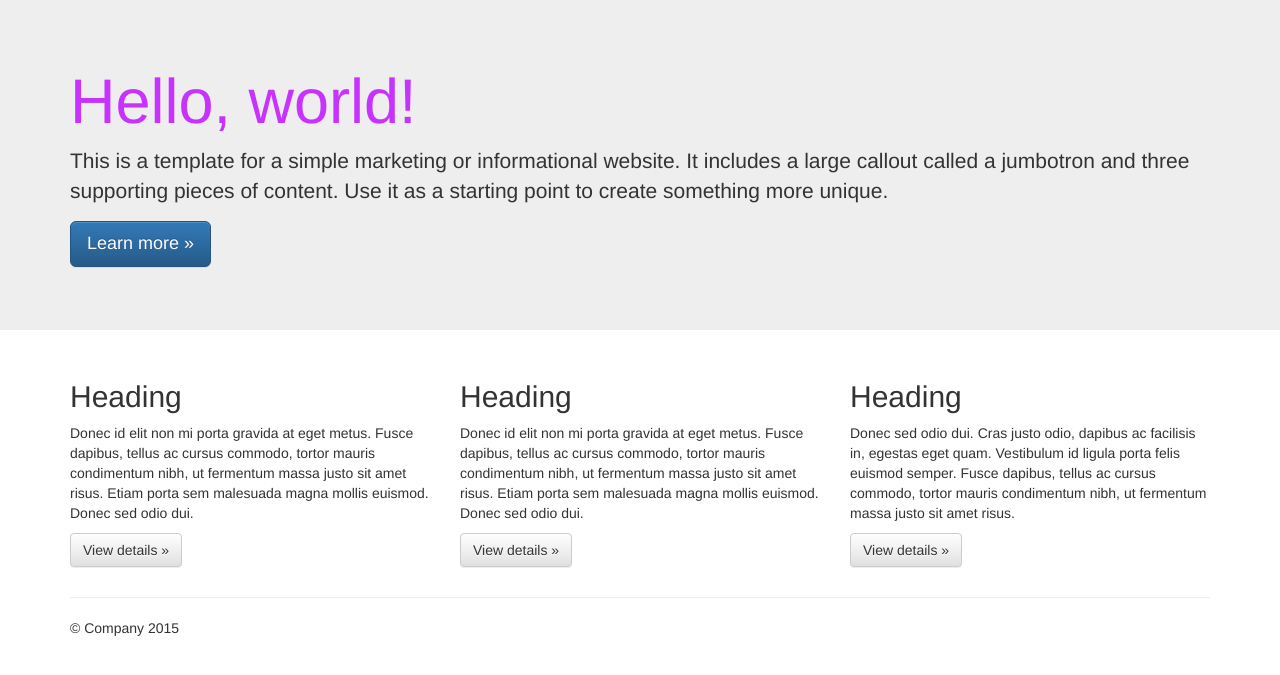
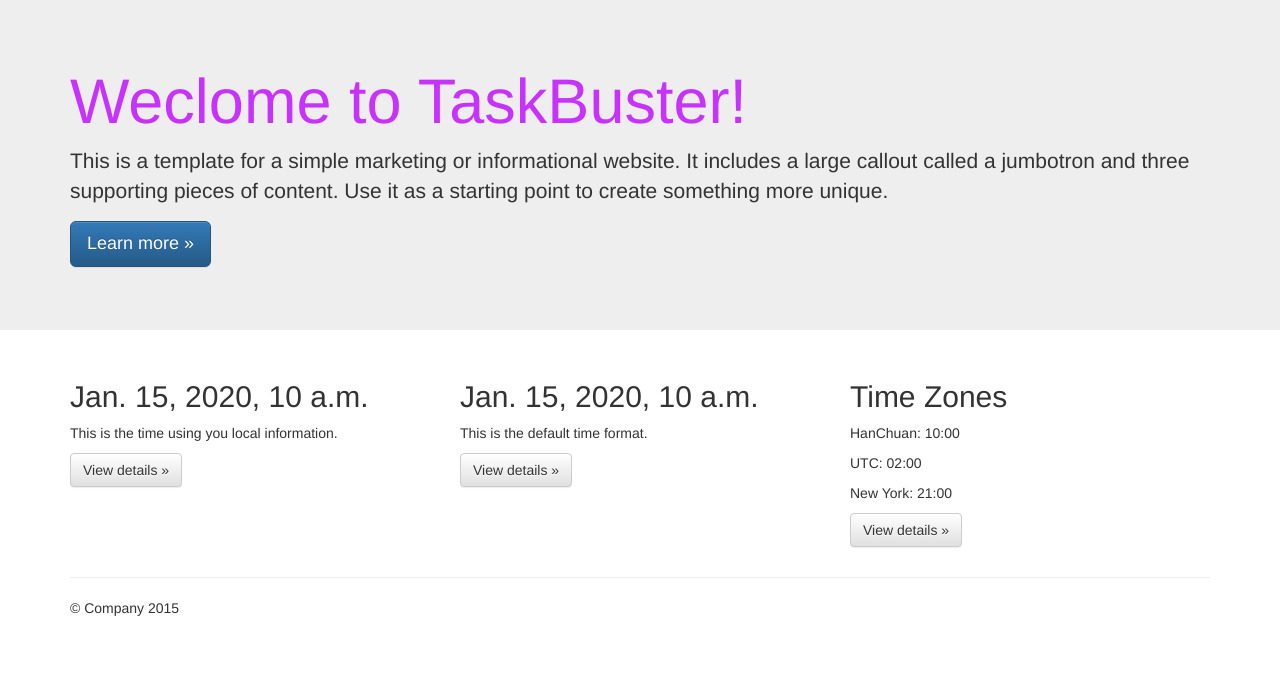
Before and after one commit to gongxue80/taskbuster_project, a Django app: template taskbuster/templates/taskbuster/index.html in a window 1280 px wide. Shown: the part 51-726 px from the top of the page. Run offline with Django 3.2, Linux system fonts and the light colour scheme; the template is opened without the code that fills it: most values are stand-ins (such as "Sample title", 1, 10 or a date in 2020); some libraries are stand-ins or nearby versions.

Commit message:
Internationalization and localization

```diff
--- a/taskbuster/templates/base.html
+++ b/taskbuster/templates/base.html
@@ -57,6 +57,16 @@
     </nav>
     {% endblock %}
     {% block content %}{% endblock %}
+    {% block foorter %}
+    <div class="container">
+    <hr>
+
+    <footer>
+      <p>&copy; Company 2015</p>
+    </footer>
+  </div>
+    {% endblock %}
+
 
         <!-- <script src="//ajax.googleapis.com/ajax/libs/jquery/1.11.2/jquery.min.js"></script> -->
         <script>window.jQuery || document.write('<script src="static/js/vendor/jquery-1.11.2.min.js"><\/script>')</script>
--- a/taskbuster/templates/taskbuster/index.html
+++ b/taskbuster/templates/taskbuster/index.html
@@ -1,4 +1,5 @@
 {% extends 'base.html' %}
+{% load i18n l10n tz %}
 
 {% block head_title %}TaskBuster Django Tutorial{% endblock %}
 
@@ -6,8 +7,8 @@
 <!-- Main jumbotron for a primary marketing message or call to action -->
 <div class="jumbotron">
     <div class="container">
-      <h1>Hello, world!</h1>
-      <p>This is a template for a simple marketing or informational website. It includes a large callout called a jumbotron and three supporting pieces of content. Use it as a starting point to create something more unique.</p>
+      <h1>{% trans "Weclome to TaskBuster!" %}</h1>
+      <p>{% blocktrans %}This is a template for a simple marketing or informational website. It includes a large callout called a jumbotron and three supporting pieces of content. Use it as a starting point to create something more unique.{% endblocktrans %}</p>
       <p><a class="btn btn-primary btn-lg" href="#" role="button">Learn more &raquo;</a></p>
     </div>
   </div>
@@ -16,26 +17,22 @@
     <!-- Example row of columns -->
     <div class="row">
       <div class="col-md-4">
-        <h2>Heading</h2>
-        <p>Donec id elit non mi porta gravida at eget metus. Fusce dapibus, tellus ac cursus commodo, tortor mauris condimentum nibh, ut fermentum massa justo sit amet risus. Etiam porta sem malesuada magna mollis euismod. Donec sed odio dui. </p>
+        <h2 id="local-date">{{ today }}</h2>
+        <p>This is the time using you local information. </p>
         <p><a class="btn btn-default" href="#" role="button">View details &raquo;</a></p>
       </div>
       <div class="col-md-4">
-        <h2>Heading</h2>
-        <p>Donec id elit non mi porta gravida at eget metus. Fusce dapibus, tellus ac cursus commodo, tortor mauris condimentum nibh, ut fermentum massa justo sit amet risus. Etiam porta sem malesuada magna mollis euismod. Donec sed odio dui. </p>
+        <h2 id="non-local-date">{{ today|unlocalize }}</h2>
+        <p>This is the default time format. </p>
         <p><a class="btn btn-default" href="#" role="button">View details &raquo;</a></p>
      </div>
       <div class="col-md-4">
-        <h2>Heading</h2>
-        <p>Donec sed odio dui. Cras justo odio, dapibus ac facilisis in, egestas eget quam. Vestibulum id ligula porta felis euismod semper. Fusce dapibus, tellus ac cursus commodo, tortor mauris condimentum nibh, ut fermentum massa justo sit amet risus.</p>
+        <h2>Time Zones</h2>
+        <p>HanChuan: <span id="time-tz">{{ now|time:"H:i" }}</span></p>
+        <p>UTC: <span id="time-utc">{{ now|utc|time:"H:i" }}</span></p>
+        <p>New York: <span id="time-ny">{{ now|timezone:"America/New_York"|time:"H:i" }}</span></p>
         <p><a class="btn btn-default" href="#" role="button">View details &raquo;</a></p>
       </div>
     </div>
-
-    <hr>
-
-    <footer>
-      <p>&copy; Company 2015</p>
-    </footer>
-  </div> <!-- /container -->
+    </div>
   {% endblock %}
--- a/taskbuster/test.py
+++ b/taskbuster/test.py
@@ -1,13 +1,16 @@
 from django.test import TestCase
 from django.urls import reverse
+from django.utils.translation import activate
 
 
 class TestHomePage(TestCase):
 
     def test_uses_index_template(self):
+        activate('en')
         response = self.client.get(reverse('home'))
         self.assertTemplateUsed(response, 'taskbuster/index.html')
 
     def test_uses_base_template(self):
+        activate('en')
         response = self.client.get(reverse('home'))
         self.assertTemplateUsed(response, 'base.html')
--- a/taskbuster/urls.py
+++ b/taskbuster/urls.py
@@ -15,13 +15,17 @@ Including another URLconf
 """
 from django.contrib import admin
 from django.urls import path, re_path
+from django.conf.urls.i18n import i18n_patterns
 from .views import home, home_files
 
 urlpatterns = [
-    path('', home, name='home'),
     re_path(
         '(?P<filename>(robots.txt)|(humans.txt))',
          home_files,
          name='home_files'),
+]
+
+urlpatterns += i18n_patterns(
+    path('', home, name='home'),
     path('admin/', admin.site.urls),
-]
+)
--- a/taskbuster/views.py
+++ b/taskbuster/views.py
@@ -1,8 +1,11 @@
+from datetime import date
 from django.shortcuts import render
+from django.utils.timezone import now
 
 
 def home(request):
-    return render(request, 'taskbuster/index.html', {})
+    today = date.today()
+    return render(request, 'taskbuster/index.html', {'today': today, 'now': now()})
 
 def home_files(request, filename):
     return render(request, filename, {}, content_type='text/plain')
```
Also changed, not shown: functional_tests/test_all_users.py (+23 -1 lines), taskbuster/settings/base.py (+15 -1 lines).
